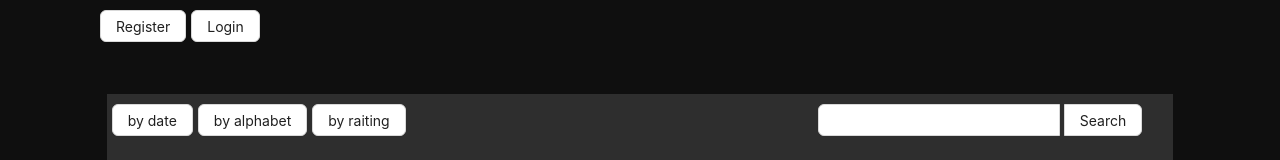
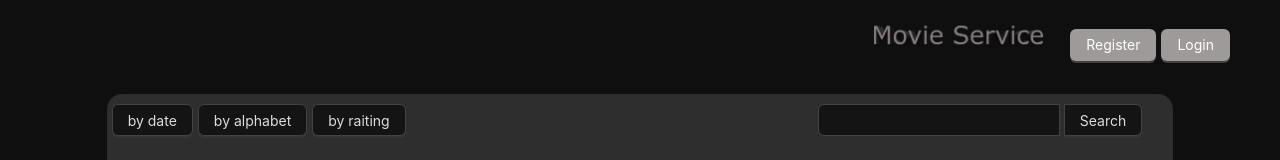
Before and after one commit to pozer999/frontMovieService, a React (Create React App) app: page / in a window 1280 px wide. Shown: the top 160 px of the page. Built offline with nearby package versions, Linux system fonts and the light colour scheme.

Commit message:
не доделано

```diff
--- a/src/App.tsx
+++ b/src/App.tsx
@@ -1,10 +1,19 @@
 import './styles/App.module.scss';
 import { Navbar } from "./widgets/Navbar/UI/Navbar";
-import { Layout, Row } from "antd";
+import { ConfigProvider, Layout, Row, theme } from "antd";
 import Routing from "./Routing/Routing";
+import { useState } from 'react';
 
 
+type ThemeData = {
+  borderRadius: number;
+  colorPrimary: string;
+};
 
+const defaultData: ThemeData = {
+  borderRadius: 6,
+  colorPrimary: 'rgb(184, 178, 178)',
+};
 
 function App() {
 
@@ -14,10 +23,14 @@ function App() {
     // }
     // fetch();
 
+    const [data, setData] = useState<ThemeData>(defaultData);
+
   return (
+    <ConfigProvider theme={{algorithm: theme.darkAlgorithm, token: {colorPrimary: data.colorPrimary}}}>
     <div className="App">
+
       <Layout.Header className="headerNavbar" style={{backgroundColor: "rgb(15, 15, 15)"}}>
-          <Row justify="start" align="middle">
+          <Row justify="end" align="middle">
               <Navbar/>
           </Row>
       </Layout.Header>
@@ -35,6 +48,7 @@ function App() {
       {/* <NavLink to="main">main</NavLink> */}
 
     </div>
+    </ConfigProvider>
   );
 }
 
--- a/src/Routing/Routing.tsx
+++ b/src/Routing/Routing.tsx
@@ -2,11 +2,15 @@ import React from 'react';
 import { Routes, Route } from "react-router-dom";
 import MainPage from '../pages/MainPage/UI/MainPage';
 
+export const RoutePath = {
+  MAIN: "/"
+}
+
 const Routing = () => {
   return (
-            <Routes>
-              <Route path="/" element={<MainPage />} />
-            </Routes>
+    <Routes>
+        <Route path={RoutePath.MAIN} element={<MainPage />} />
+    </Routes>
   );
 };
 
--- a/src/widgets/MainContainer/UI/MainContainer.module.scss
+++ b/src/widgets/MainContainer/UI/MainContainer.module.scss
@@ -5,6 +5,7 @@
   background-color: #474747;
   width: 60%;
   margin: 0 auto;
+  border-radius: 10px;
 }
 .buttonUpperLayout{
   margin-left: 5px;
--- a/src/widgets/MainContainer/UI/MainContainer.tsx
+++ b/src/widgets/MainContainer/UI/MainContainer.tsx
@@ -5,7 +5,7 @@ import PostFilm from '../../../entities (бизнес-объекты(проду
 
 export const MainContainer = () => (
         <Row justify="center">
-            <Col span={20} style={{ backgroundColor: "#2e2e2e", marginTop: 30 }}>
+            <Col span={20} style={{ backgroundColor: "#2e2e2e", marginTop: 30, borderRadius: 15 }}>
                 <Row justify="start" align="middle" style={{marginTop: 10}}>
                     <Col span={16}>
                         <Button className={cls.buttonUpperLayout}>by date</Button>
--- a/src/widgets/Navbar/UI/Navbar.tsx
+++ b/src/widgets/Navbar/UI/Navbar.tsx
@@ -4,11 +4,9 @@ import cls from './Navbar.module.scss';
 
 
 export const Navbar = () => (
-    <Layout.Header className={cls.headerNavbar}>
-        <Row justify="start" align="middle">
-             {/* <NavLink to="/main" /> */}
-            <Button className={cls.buttonNavbar}>Register</Button>
-            <Button className={cls.buttonNavbar}>Login</Button>
-        </Row>
-    </Layout.Header>
+    <div className={cls.headerNavbar}>
+        <img src='../image/movie.png' alt="" style={{height: "40px"}}/>
+        <Button className={cls.buttonNavbar} type='primary'>Register</Button>
+        <Button className={cls.buttonNavbar} type='primary'>Login</Button>
+    </div>
 );
```
Also changed, not shown: public/image/movie.png (added).
